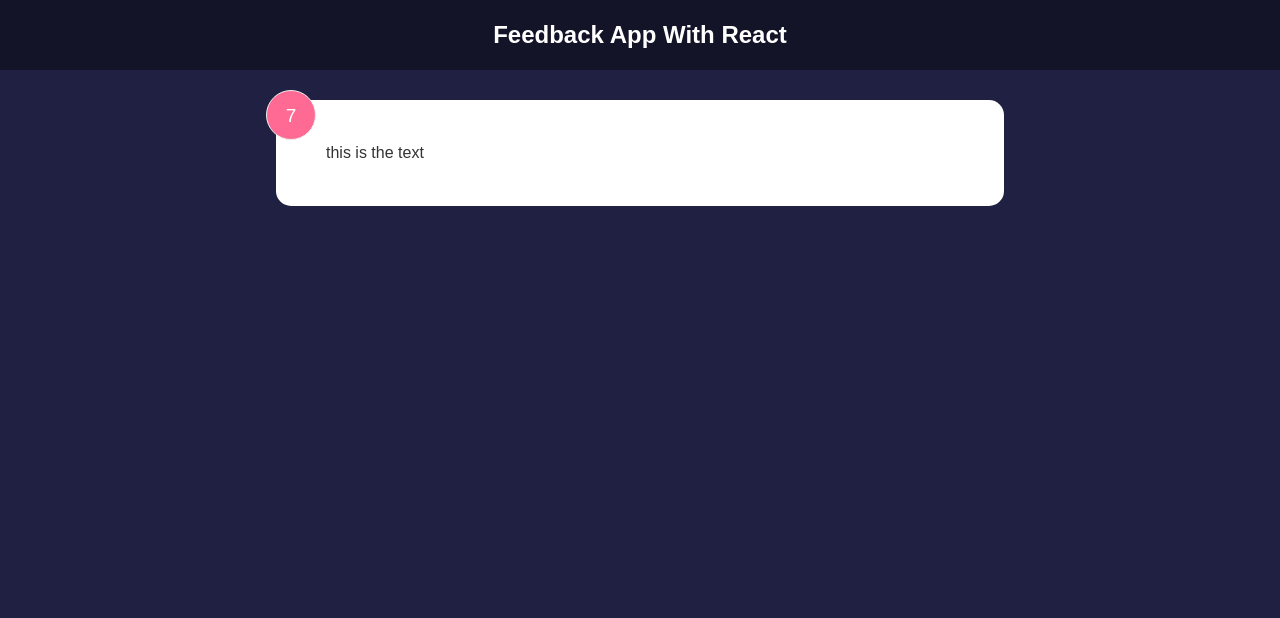
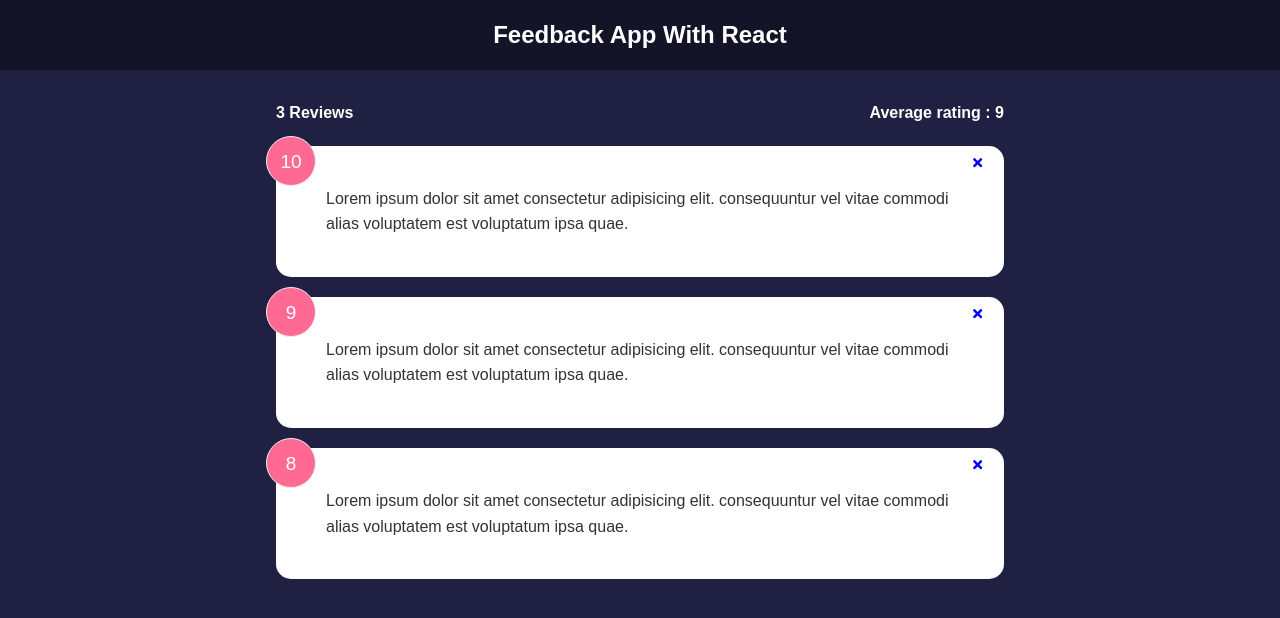
Before and after one commit to masudursourav/Feedback-App-With-React, a React (Create React App) app: page / in a window 1280 px wide. Shown: the top 618 px of the page. Built offline with nearby package versions, Linux system fonts and the light colour scheme.

Commit message:
added some new components

```diff
--- a/package.json
+++ b/package.json
@@ -8,6 +8,7 @@
     "@testing-library/user-event": "^13.5.0",
     "react": "^18.2.0",
     "react-dom": "^18.2.0",
+    "react-icons": "^4.4.0",
     "react-scripts": "5.0.1",
     "web-vitals": "^2.1.4"
   },
--- a/src/App.js
+++ b/src/App.js
@@ -1,13 +1,22 @@
+import { useState } from 'react';
 import './App.css';
-import FeedbackItems from './Componets/FeedbackItems';
+import FeedbackList from './Componets/FeedbackList';
+import FeedbackStats from './Componets/FeedbackStats';
 import Header from './Componets/Header';
-
+import FeedbackData from './data/FeedbackData';
 function App() {
+  const [feedback, setFeedback] = useState(FeedbackData);
+  const deleteFeedback = (id) => {
+    if(window.confirm('Are You sure to delete ? ')){
+      setFeedback(feedback.filter((item)=> item.id !== id ))
+    }
+  }
   return (
     <>
     <Header/>
     <div className="container">
-      <FeedbackItems/>
+      <FeedbackStats feedback = {feedback}/>
+      <FeedbackList feedback = {feedback} handelDelete = {deleteFeedback} />
     </div>
     </>
   );
--- a/src/Componets/FeedbackItems.js
+++ b/src/Componets/FeedbackItems.js
@@ -1,13 +1,13 @@
-import React, { useState } from 'react';
+import {FaTimes} from 'react-icons/fa'
+import Card from './Shared/Card';
 
-const FeedbackItems = () => {
-    const[rating,setRating] = useState(7);
-    const[text,setText] = useState('this is the text');
+const FeedbackItems = ({item,handelDelete}) => {
     return (
-        <div className='card'>
-            <div className="num-display">{rating}</div>
-            <div className="text-display">{text}</div>
-        </div>
+        <Card>
+            <div className="num-display">{item.rating}</div>
+            <button className='close' onClick={() => handelDelete(item.id)}> <FaTimes color='blue'/></button>
+            <div className="text-display">{item.text}</div>
+        </Card>
     );
 };
 
--- /dev/null
+++ b/src/Componets/FeedbackList.js
@@ -0,0 +1,18 @@
+import React from 'react';
+import FeedbackItems from './FeedbackItems'
+const FeedbackList = ({feedback,handelDelete}) => {
+    return (
+        <div className = 'feedback-list'>
+            {
+            feedback.map((item)=>(
+                <FeedbackItems key={item.id}
+                item={item}
+                handelDelete = {handelDelete}>
+
+                </FeedbackItems>
+            ))}
+        </div>
+    );
+};
+
+export default FeedbackList;
--- /dev/null
+++ b/src/Componets/FeedbackStats.js
@@ -0,0 +1,17 @@
+import React from 'react';
+
+const FeedbackStats = ({feedback}) => {
+    //Calculate
+    let average = feedback.reduce((acc,cur)=>{
+        return acc + cur.rating;
+    },0) / feedback.length;
+    average = average.toFixed(1).replace(/[.,]0$/,'');
+    return (
+        <div className = 'feedback-stats'>
+            <h4>{feedback.length} Reviews</h4>
+            <h4>Average rating : {isNaN(average) ? 0:average}</h4>
+        </div>
+    );
+};
+
+export default FeedbackStats;
--- /dev/null
+++ b/src/Componets/Shared/Card.js
@@ -0,0 +1,11 @@
+import React from 'react';
+
+const Card = ({children}) => {
+    return (
+        <div className = 'card'>
+            {children}
+        </div>
+    );
+};
+
+export default Card;
--- /dev/null
+++ b/src/data/FeedbackData.js
@@ -0,0 +1,19 @@
+const FeedbackData = [
+    {
+      id: 1,
+      rating: 10,
+      text: 'Lorem ipsum dolor sit amet consectetur adipisicing elit. consequuntur vel vitae commodi alias voluptatem est voluptatum ipsa quae.',
+    },
+    {
+      id: 2,
+      rating: 9,
+      text: 'Lorem ipsum dolor sit amet consectetur adipisicing elit. consequuntur vel vitae commodi alias voluptatem est voluptatum ipsa quae.',
+    },
+    {
+      id: 3,
+      rating: 8,
+      text: 'Lorem ipsum dolor sit amet consectetur adipisicing elit. consequuntur vel vitae commodi alias voluptatem est voluptatum ipsa quae.',
+    },
+  ]
+
+  export default FeedbackData
```
Also changed, not shown: 1 other file (tests, documents, lock files or other folders).
